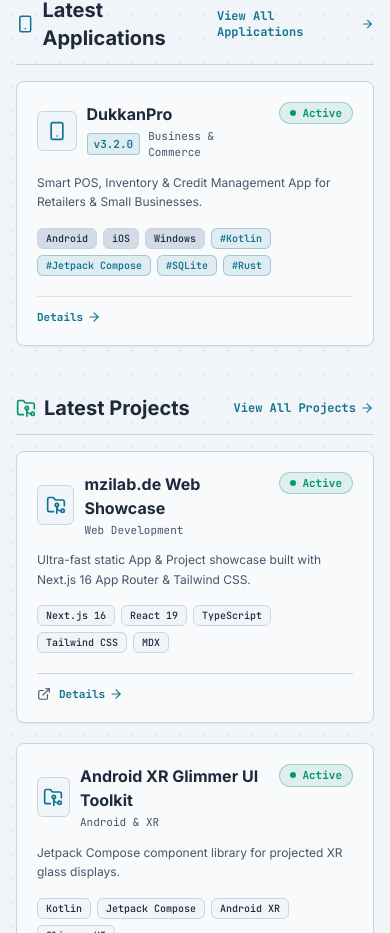
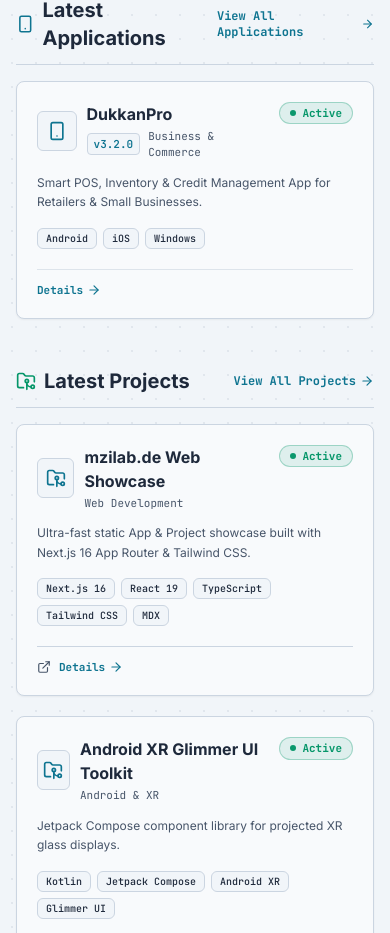
Before and after one commit to faroub/DevWebsite, a Next.js app: page / in a window 390 px wide. Shown: the part 1077-2010 px from the top of the page. Built offline with nearby package versions, Linux system fonts and the light colour scheme.

Commit message:
feat(apps): render target platforms only and remove language tags for mobile apps

```diff
--- a/components/AppCard.tsx
+++ b/components/AppCard.tsx
@@ -34,7 +34,7 @@ export function AppCard({ app }: AppCardProps) {
                 {title}
               </Link>
               <div className="flex items-center gap-2 mt-0.5">
-                <span className="font-mono text-[11px] text-accent-primary bg-accent-primary/10 border border-accent-primary/30 px-1.5 py-0.5 rounded font-semibold">
+                <span className="font-mono text-[11px] text-accent-primary bg-canvas border border-divider px-1.5 py-0.5 rounded font-semibold">
                   {app.version}
                 </span>
                 <span className="font-mono text-[11px] text-text-secondary">{app.category}</span>
@@ -63,22 +63,14 @@ export function AppCard({ app }: AppCardProps) {
           {tagline}
         </p>
 
-        {/* Platform & Language Tag Pills */}
+        {/* Platform Tag Pills Only */}
         <div className="flex flex-wrap gap-1.5 mb-5">
           {app.platforms.map((platform) => (
             <span
               key={platform}
-              className="inline-flex items-center rounded-md border border-divider bg-divider/80 px-2 py-0.5 font-mono text-[10px] text-text-primary font-medium"
+              className="inline-flex items-center rounded-md border border-divider bg-canvas px-2 py-0.5 font-mono text-[10px] text-text-primary font-medium"
             >
               {platform}
-            </span>
-          ))}
-          {app.languages.map((lang) => (
-            <span
-              key={lang}
-              className="inline-flex items-center rounded-md border border-accent-primary/30 bg-accent-primary/10 px-2 py-0.5 font-mono text-[10px] text-accent-primary font-semibold"
-            >
-              #{lang}
             </span>
           ))}
         </div>
--- a/components/AppDetailContent.tsx
+++ b/components/AppDetailContent.tsx
@@ -73,17 +73,12 @@ export function AppDetailContent({ frontmatter, children, changelogEntries }: Ap
           {description}
         </p>
 
-        {/* Tags */}
+        {/* Platform Tags Only */}
         <div className="flex flex-wrap items-center gap-2 pt-2 border-t border-divider">
           <span className="font-mono text-xs text-text-secondary mr-1">{t.appDetail.platformsAndTech}</span>
           {frontmatter.platforms.map((p) => (
-            <span key={p} className="font-mono text-xs rounded bg-canvas border border-divider px-2 py-0.5 text-text-primary font-medium">
+            <span key={p} className="font-mono text-xs rounded bg-canvas border border-divider px-2.5 py-0.5 text-text-primary font-medium">
               {p}
-            </span>
-          ))}
-          {frontmatter.languages.map((l) => (
-            <span key={l} className="font-mono text-xs rounded bg-accent-primary/10 border border-accent-primary/30 px-2 py-0.5 text-accent-primary font-semibold">
-              #{l}
             </span>
           ))}
         </div>
--- a/lib/i18n/translations.ts
+++ b/lib/i18n/translations.ts
@@ -259,7 +259,7 @@ export const translations: Record<Locale, TranslationDictionary> = {
       status: 'Status:',
       updated: 'Updated',
       problemSolved: 'Real Problem Solved',
-      platformsAndTech: 'Platforms & Tech:',
+      platformsAndTech: 'Platforms:',
       keyFeatures: 'Key Features',
       changelog: 'Release Changelog',
       galleryTitle: 'Screenshots',
@@ -441,7 +441,7 @@ export const translations: Record<Locale, TranslationDictionary> = {
       status: 'Statut :',
       updated: 'Mis à jour le',
       problemSolved: 'Problème Concret Résolu',
-      platformsAndTech: 'Plateformes & Technologies :',
+      platformsAndTech: 'Plateformes :',
       keyFeatures: 'Fonctionnalités Clés',
       changelog: 'Historique des Versions',
       galleryTitle: 'Captures d\'écran',
@@ -623,7 +623,7 @@ export const translations: Record<Locale, TranslationDictionary> = {
       status: 'الحالة:',
       updated: 'آخر تحديث',
       problemSolved: 'المشكلة التي يحلها التطبيق',
-      platformsAndTech: 'المنصات والتقنيات:',
+      platformsAndTech: 'المنصات:',
       keyFeatures: 'الميزات الأساسية',
       changelog: 'سجل الإصدارات',
       galleryTitle: 'لقطات الشاشة',
```
